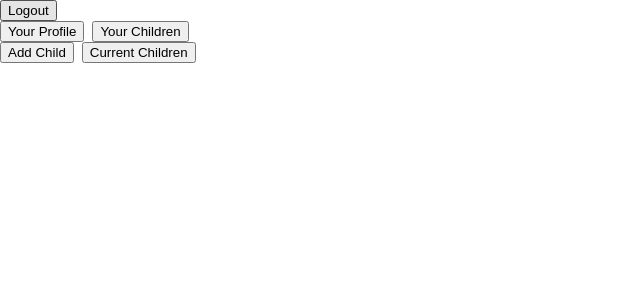
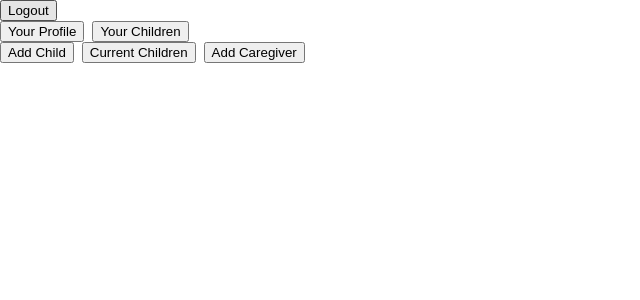
Before and after one commit to rc-devs/baby_chart_fe, an Angular app in the folder baby_chart_fe/: page /dashboard/children in a window 1280 px wide. Shown: the top 300 px of the page, without its empty margins (0-640 px from the left). Built offline with nearby package versions, Linux system fonts and the light colour scheme; sample sign-in values are in the browser's storage.

Commit message:
add add-caregiver to navigation

```diff
--- a/baby_chart_fe/src/app/features/children/children.component.html
+++ b/baby_chart_fe/src/app/features/children/children.component.html
@@ -1,4 +1,6 @@
 <button [routerLink]="['/dashboard/children/add-child']">Add Child</button>
 <button [routerLink]="['/dashboard/children/child-card']">Current Children</button>
+<button [routerLink]="['/dashboard/children/add-caregiver']">Add Caregiver</button>
+
 
 <router-outlet></router-outlet>
```
